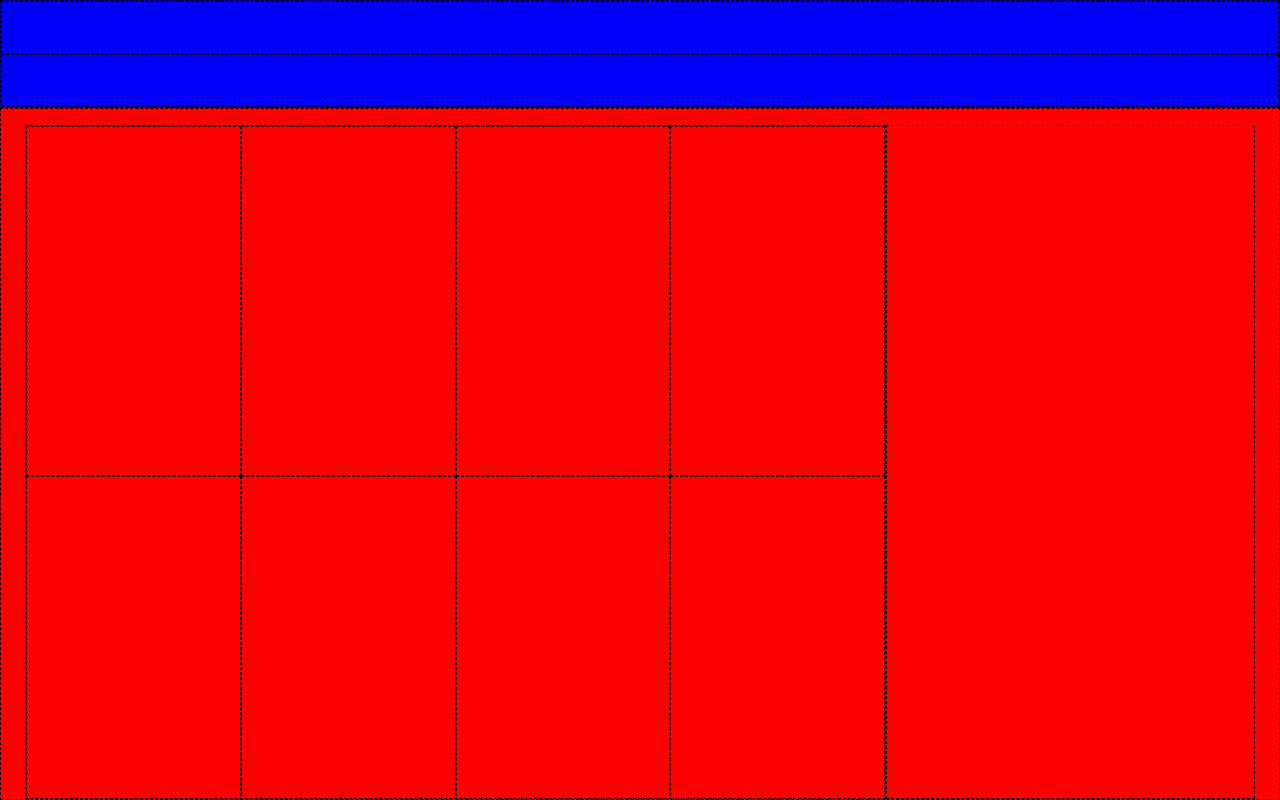
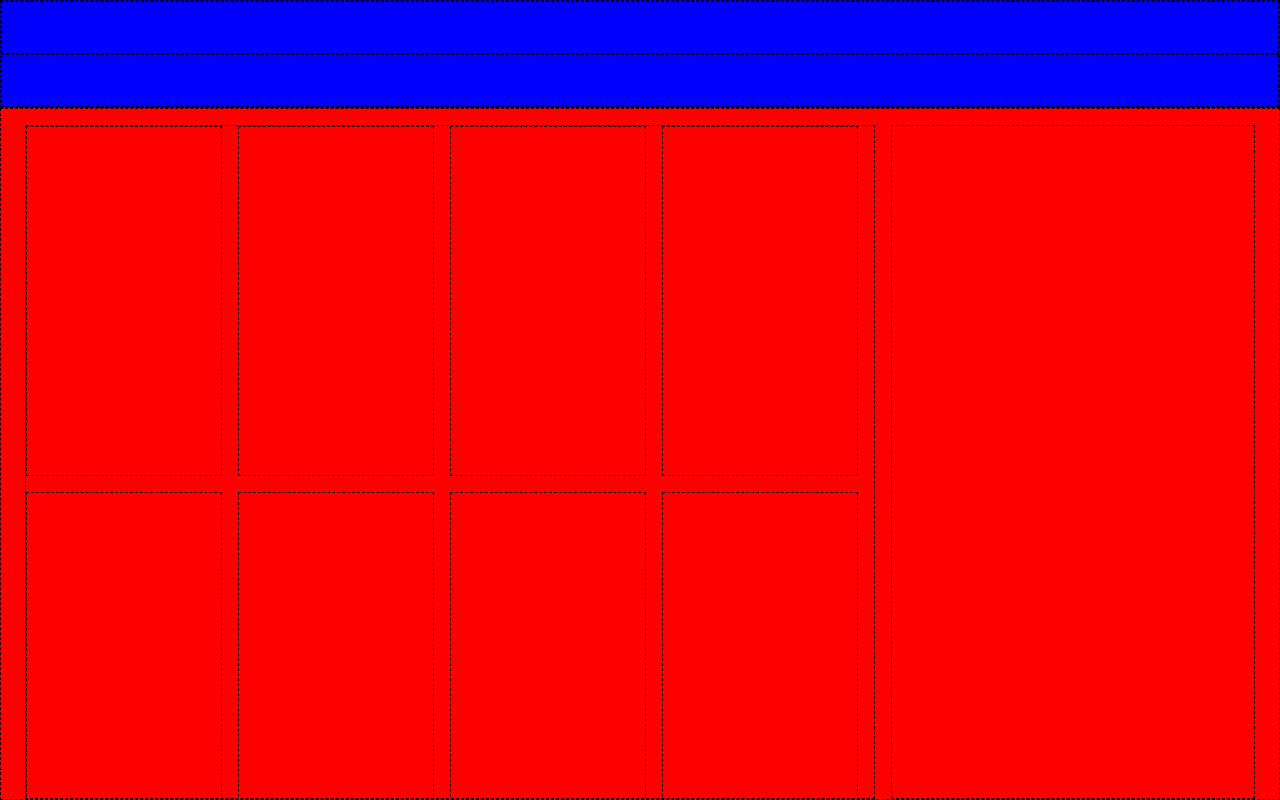
Before and after one commit to diegotosato/html-css-bandcamp, a plain HTML site: page index.html in a window 1280 px wide. Drawn offline with Linux system fonts and the light colour scheme.

Commit message:
fix gap between main left/right and between album cards

```diff
--- a/assets/css/style.css
+++ b/assets/css/style.css
@@ -59,13 +59,14 @@ main {
     height: calc(100% - 108px);
     background-color: red;
     padding: 1rem 1.5rem 0;
+    gap: 1rem;
 }
 
 .main-left {
     width: 70%;
     overflow-y: auto;
     flex-wrap: wrap;
-
+    gap: 1rem;
 }
 
 .main-right {
@@ -73,5 +74,5 @@ main {
 }
 
 .album-card {
-    width: calc(100% / 4);
+    width: calc((100% / 4) - 1rem);
 }
```
